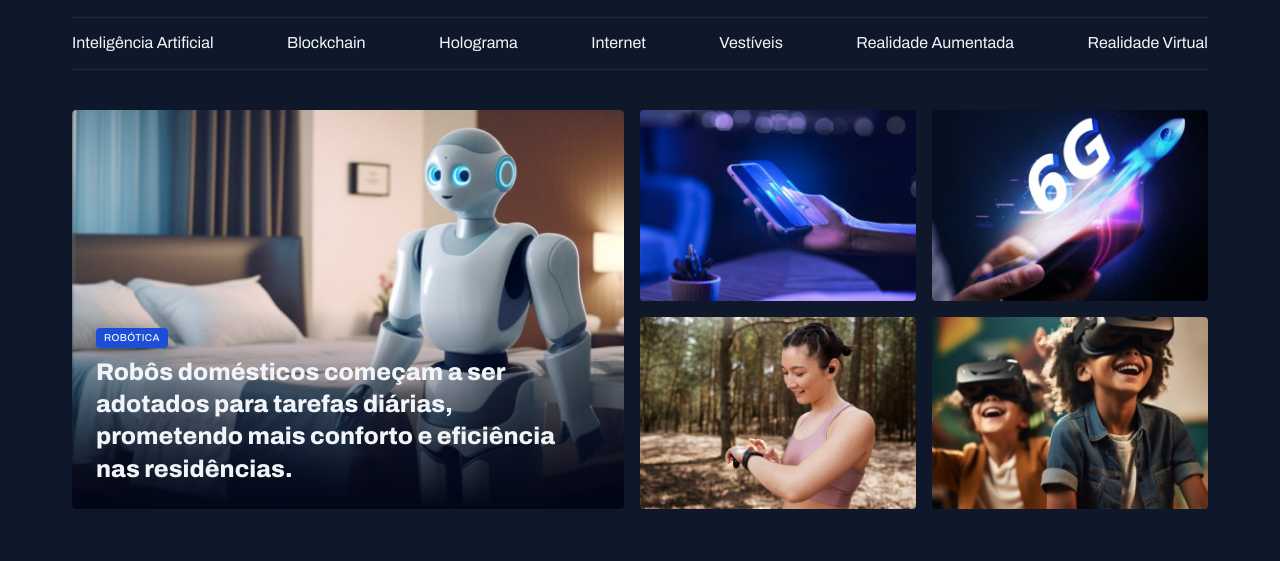
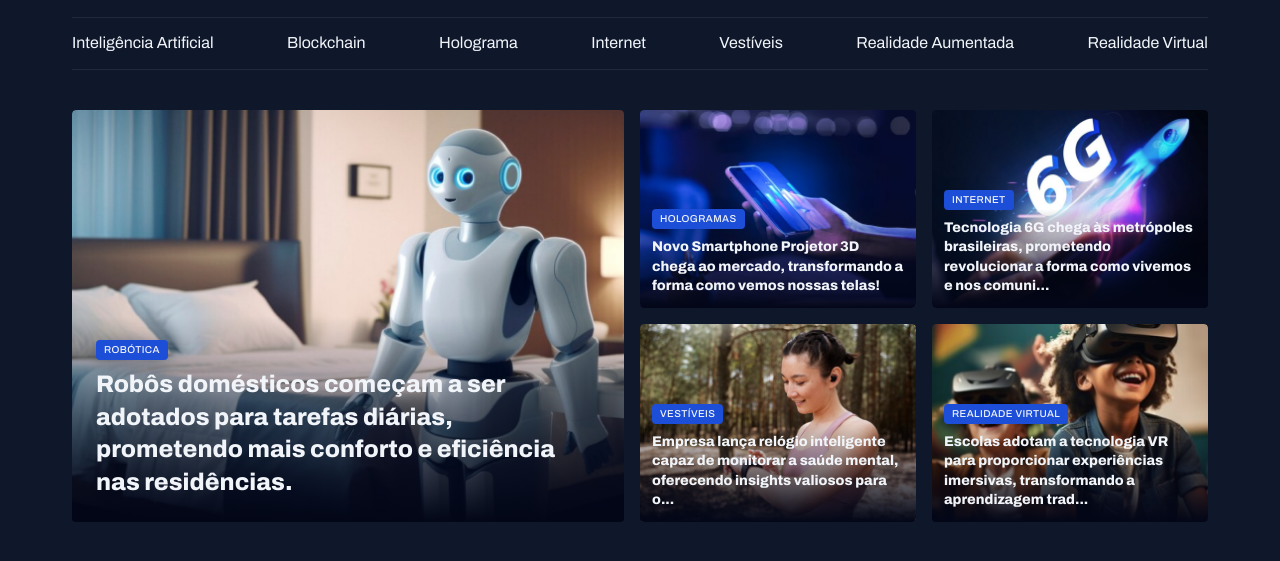
Before and after one commit to bembemg/projeto-portal-de-noticias, a plain HTML site: page Index.html in a window 1280 px wide. Shown: the part 85-646 px from the top of the page. Drawn offline with Linux system fonts and the light colour scheme.

Commit message:
featured section

```diff
--- a/Index.html
+++ b/Index.html
@@ -48,13 +48,46 @@
             </figure>
 
             <div class="grid grid-cols-2 gap-16">
-                <img src="assets/images/Image 02.png" alt="">
+                <figure class="card">
+                    <img src="assets/images/Image 02.png" alt="">
 
-                <img src="assets/images/Image 03.png" alt="">
+                    <figcaption>
+                        <span class="content-tag">Hologramas</span>
+                        <h2 class="text-lg">
+                            Novo Smartphone Projetor 3D chega ao mercado, transformando a forma como vemos nossas telas!
+                        </h2>
+                    </figcaption>
+                </figure>
+                <figure class="card">
+                    <img src="assets/images/Image 03.png" alt="">
 
-                <img src="assets/images/Image 04.png" alt="">
+                    <figcaption>
+                        <span class="content-tag">Internet</span>
+                        <h2 class="text-lg">
+                            Tecnologia 6G chega às metrópoles brasileiras, prometendo revolucionar a forma como vivemos e nos comuni...
+                        </h2>
+                    </figcaption>
+                </figure>
+                <figure class="card">
+                    <img src="assets/images/Image 04.png" alt="">
 
-                <img src="assets/images/Image 05.png" alt="">
+                    <figcaption>
+                        <span class="content-tag">Vestíveis</span>
+                        <h2 class="text-lg">
+                            Empresa lança relógio inteligente capaz de monitorar a saúde mental, oferecendo insights valiosos para o...
+                        </h2>
+                </figcaption>
+                </figure>
+                <figure class="card">
+                    <img src="assets/images/Image 05.png" alt="">
+
+                    <figcaption>
+                        <span class="content-tag">Realidade Virtual</span>
+                        <h2 class="text-lg">
+                            Escolas adotam a tecnologia VR para proporcionar experiências imersivas, transformando a aprendizagem trad...
+                        </h2>
+                </figcaption>
+                </figure>
             </div>
         </section>
     </main>
--- a/styles/sections.css
+++ b/styles/sections.css
@@ -17,14 +17,20 @@
             background: linear-gradient(180deg, transparent 0%, #020617 100%);
         }
 
+
         figcaption {
             position: absolute;
             bottom: 0;
             padding: 24px;
+
+            &:has(.text-lg) {
+                padding: 12px;
+            }
 
             h2 {
                 margin-top: 8px;
             }
         }
     }
-}
+    img
+};
```
